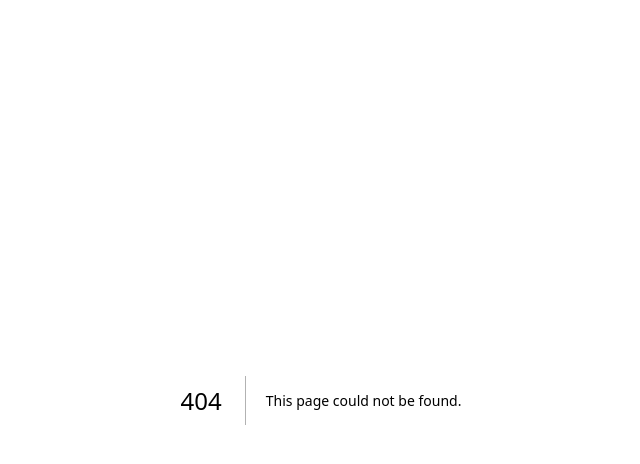
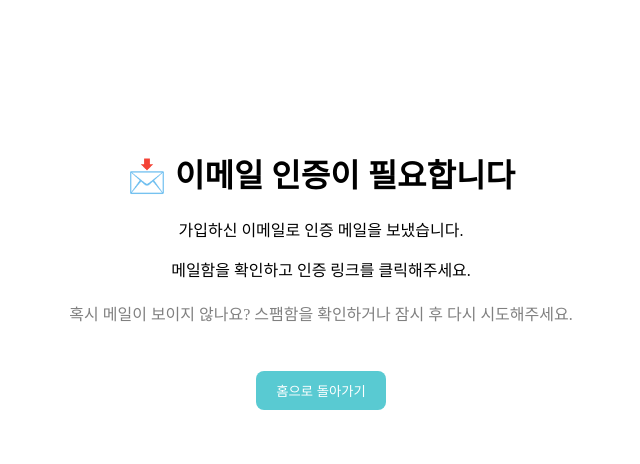
Before and after one commit to seul1009/SeatIn, a Next.js app in the folder frontend/: page /check-email in a window 1280 px wide. Before the commit this address had no page. Shown: the top 464 px of the page, without its empty margins (319-959 px from the left). Built offline with nearby package versions, Linux system fonts and the light colour scheme.

Commit message:
feat: 회원가입 이메일 인증

```diff
--- /dev/null
+++ b/frontend/src/pages/check-email.js
@@ -0,0 +1,35 @@
+import Link from "next/link";
+import Head from "next/head";
+
+export default function CheckEmailPage() {
+  return (
+    <>
+      <Head>
+        <title>SeatIn 이메일 인증 확인</title>
+      </Head>
+      <div style={{ textAlign: "center", marginTop: "150px" }}>
+        <h1>📩 이메일 인증이 필요합니다</h1>
+        <p>가입하신 이메일로 인증 메일을 보냈습니다.</p>
+        <p>메일함을 확인하고 인증 링크를 클릭해주세요.</p>
+        <p style={{ marginTop: "20px", color: "gray" }}>
+          혹시 메일이 보이지 않나요? 스팸함을 확인하거나 잠시 후 다시 시도해주세요.
+        </p>
+
+        <Link href="/">
+          <button style={{
+            marginTop: "30px",
+            padding: "10px 20px",
+            backgroundColor: "#59CAD2",
+            color: "white",
+            border: "none",
+            borderRadius: "8px",
+            cursor: "pointer"
+          }}>
+            홈으로 돌아가기
+          </button>
+        </Link>
+      </div>
+    </>
+
+  );
+}
```
